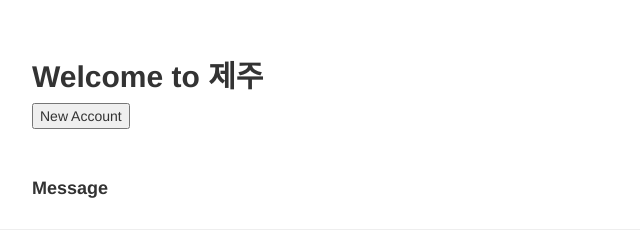
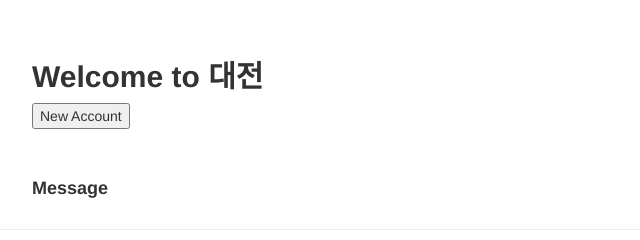
Before and after one commit to soto1935/nodeHTML, a website: page views/index.html in a window 1280 px wide. Shown: the top 240 px of the page, 38-678 px from the left. Drawn offline with nearby package versions, Linux system fonts and the light colour scheme.

Commit message:
Add files via upload

```diff
--- a/views/index.html
+++ b/views/index.html
@@ -41,7 +41,7 @@ $(document).ready(function(){
   <br>
   <br>
   <div class="container " role="main">
-    <h2><strong> Welcome to 제주 </strong></h2>
+    <h2><strong> Welcome to 대전 </strong></h2>
   	<div id="tablePlace"></div>
 	<button id="newAccount">New Account</button>
   </div>
```
